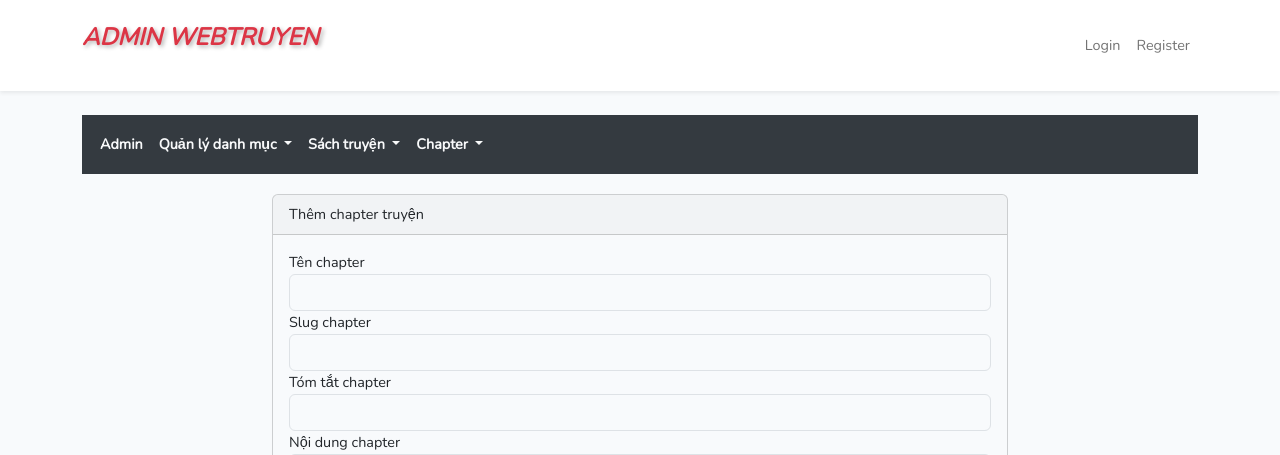
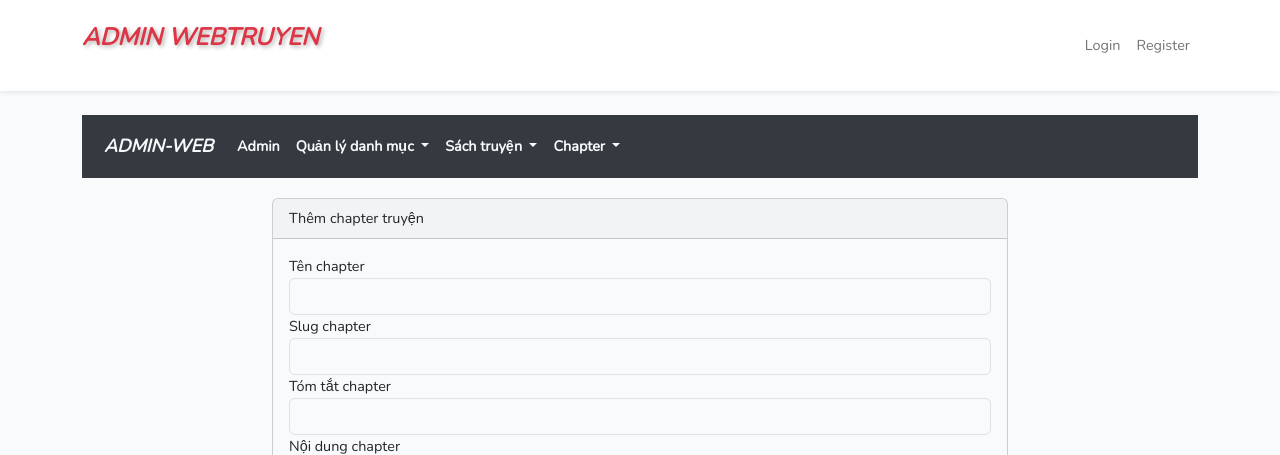
Before and after one commit to BinhThanh313/projects, a Laravel app: page /chapter/create in a window 1280 px wide. Shown: the top 455 px of the page. Run offline with Laravel 8, Linux system fonts and the light colour scheme; data that the repository does not hold is empty; some libraries are stand-ins or nearby versions.

Commit message:
complete4

```diff
--- a/sachtruyen/resources/views/layouts/nav.blade.php
+++ b/sachtruyen/resources/views/layouts/nav.blade.php
@@ -1,38 +1,54 @@
 <div class="container">
     <nav class="navbar navbar-expand-lg" style="background-color: #343a40; padding: 10px; margin-bottom: 20px;">
+        <div class="container-fluid">
+            <i class="navbar-brand" href="{{route('home')}}" style="color: #f8f9fa; font-weight: bold;">ADMIN-WEB</i>
+            <button class="navbar-toggler" type="button" data-bs-toggle="collapse" data-bs-target="#navbarSupportedContent"
+                    aria-controls="navbarSupportedContent" aria-expanded="false" aria-label="Toggle navigation">
+                <span class="navbar-toggler-icon"></span>
+            </button>
             <div class="collapse navbar-collapse" id="navbarSupportedContent">
-            <ul class="navbar-nav mr-auto">
-                <li class="nav-item active">
+                <ul class="navbar-nav me-auto mb-2 mb-lg-0">
+                    <li class="nav-item">
                         <a class="nav-link" href="{{route('home')}}" style="color: #f8f9fa; font-weight: bold;">Admin</a>
                     </li>
                     <li class="nav-item dropdown">
-                    <button class="nav-link dropdown-toggle" id="navbarDropdown" data-bs-toggle="dropdown" aria-haspopup="true" aria-expanded="false" onkeydown="handleKeyDown(event)" style="color: #f8f9fa; background: none; border: none; font-weight: bold;">
+                        <a class="nav-link dropdown-toggle" href="#" id="navbarDropdown1" role="button"
+                           data-bs-toggle="dropdown" aria-expanded="false"
+                           style="color: #f8f9fa; font-weight: bold;">
                             Quản lý danh mục
-                    </button>
-                    <div class="dropdown-menu" aria-labelledby="navbarDropdown" style="border-radius: 5px; box-shadow: 0 2px 5px rgba(0,0,0,0.1);">
+                        </a>
+                        <div class="dropdown-menu" aria-labelledby="navbarDropdown1"
+                             style="border-radius: 5px; box-shadow: 0 2px 5px rgba(0,0,0,0.1);">
                             <a class="dropdown-item" href="{{route('danhmuc.create')}}">Thêm danh mục</a>
                             <a class="dropdown-item" href="{{route('danhmuc.index')}}">Liệt kê danh mục</a>
                         </div>
                     </li>
                     <li class="nav-item dropdown">
-                    <button class="nav-link dropdown-toggle" id="navbarDropdown" data-bs-toggle="dropdown" aria-haspopup="true" aria-expanded="false" onkeydown="handleKeyDown(event)" style="color: #f8f9fa; background: none; border: none; font-weight: bold;">
+                        <a class="nav-link dropdown-toggle" href="#" id="navbarDropdown2" role="button"
+                           data-bs-toggle="dropdown" aria-expanded="false"
+                           style="color: #f8f9fa; font-weight: bold;">
                             Sách truyện
-                    </button>
-                    <div class="dropdown-menu" aria-labelledby="navbarDropdown" style="border-radius: 5px; box-shadow: 0 2px 5px rgba(0,0,0,0.1);">
+                        </a>
+                        <div class="dropdown-menu" aria-labelledby="navbarDropdown2"
+                             style="border-radius: 5px; box-shadow: 0 2px 5px rgba(0,0,0,0.1);">
                             <a class="dropdown-item" href="{{route('truyen.create')}}">Thêm sách truyện</a>
                             <a class="dropdown-item" href="{{route('truyen.index')}}">Liệt kê sách truyện</a>
                         </div>
                     </li>
                     <li class="nav-item dropdown">
-                    <button class="nav-link dropdown-toggle" id="navbarDropdown" data-bs-toggle="dropdown" aria-haspopup="true" aria-expanded="false" onkeydown="handleKeyDown(event)" style="color: #f8f9fa; background: none; border: none; font-weight: bold;">
+                        <a class="nav-link dropdown-toggle" href="#" id="navbarDropdown3" role="button"
+                           data-bs-toggle="dropdown" aria-expanded="false"
+                           style="color: #f8f9fa; font-weight: bold;">
                             Chapter
-                    </button>
-                    <div class="dropdown-menu" aria-labelledby="navbarDropdown" style="border-radius: 5px; box-shadow: 0 2px 5px rgba(0,0,0,0.1);">
+                        </a>
+                        <div class="dropdown-menu" aria-labelledby="navbarDropdown3"
+                             style="border-radius: 5px; box-shadow: 0 2px 5px rgba(0,0,0,0.1);">
                             <a class="dropdown-item" href="{{route('chapter.create')}}">Thêm chapter</a>
                             <a class="dropdown-item" href="{{route('chapter.index')}}">Liệt kê chapter</a>
                         </div>
                     </li>
                 </ul>
+            </div>
         </div>
     </nav>
 </div>
@@ -45,6 +61,33 @@
         background-color: #495057;
         color: white !important;
     }
+    .navbar-nav .nav-link {
+        padding: 10px 15px;
+    }
+    @media (max-width: 991px) {
+        .navbar-nav {
+            padding: 10px 0;
+        }
+        .nav-item {
+            width: 100%;
+            text-align: left;
+        }
+        .dropdown-menu {
+            width: 100%;
+            border: none;
+            box-shadow: none;
+            padding-left: 20px;
+        }
+        .navbar-brand {
+            margin-right: 0;
+        }
+    }
+    @media (min-width: 992px) {
+        .navbar-nav {
+            display: flex;
+            align-items: center;
+        }
+    }
 </style>
 
 <script src="https://cdn.jsdelivr.net/npm/bootstrap@5.0.2/dist/js/bootstrap.bundle.min.js"></script>
```
Lines whose indentation alone changed are shown as unchanged.
